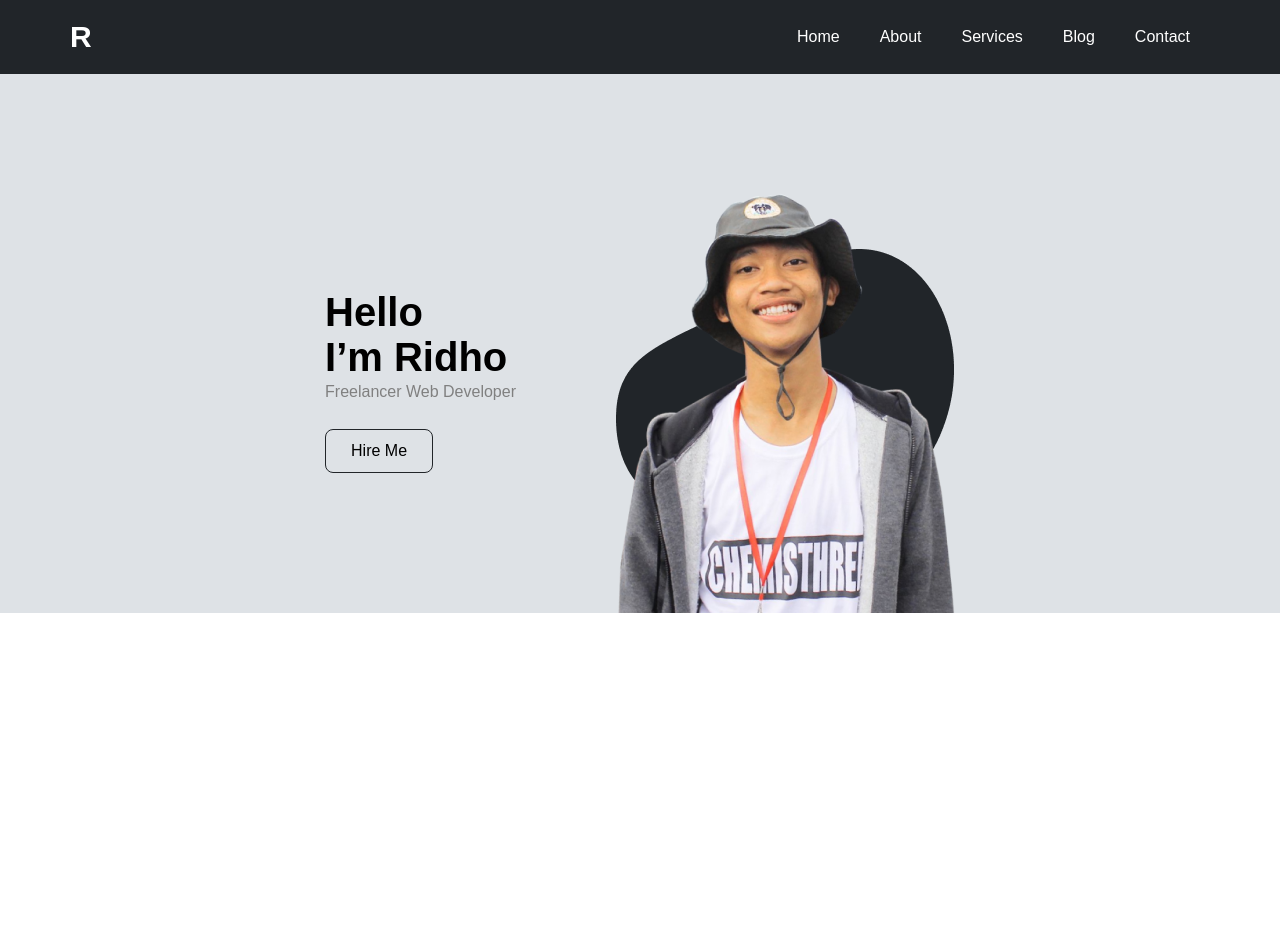
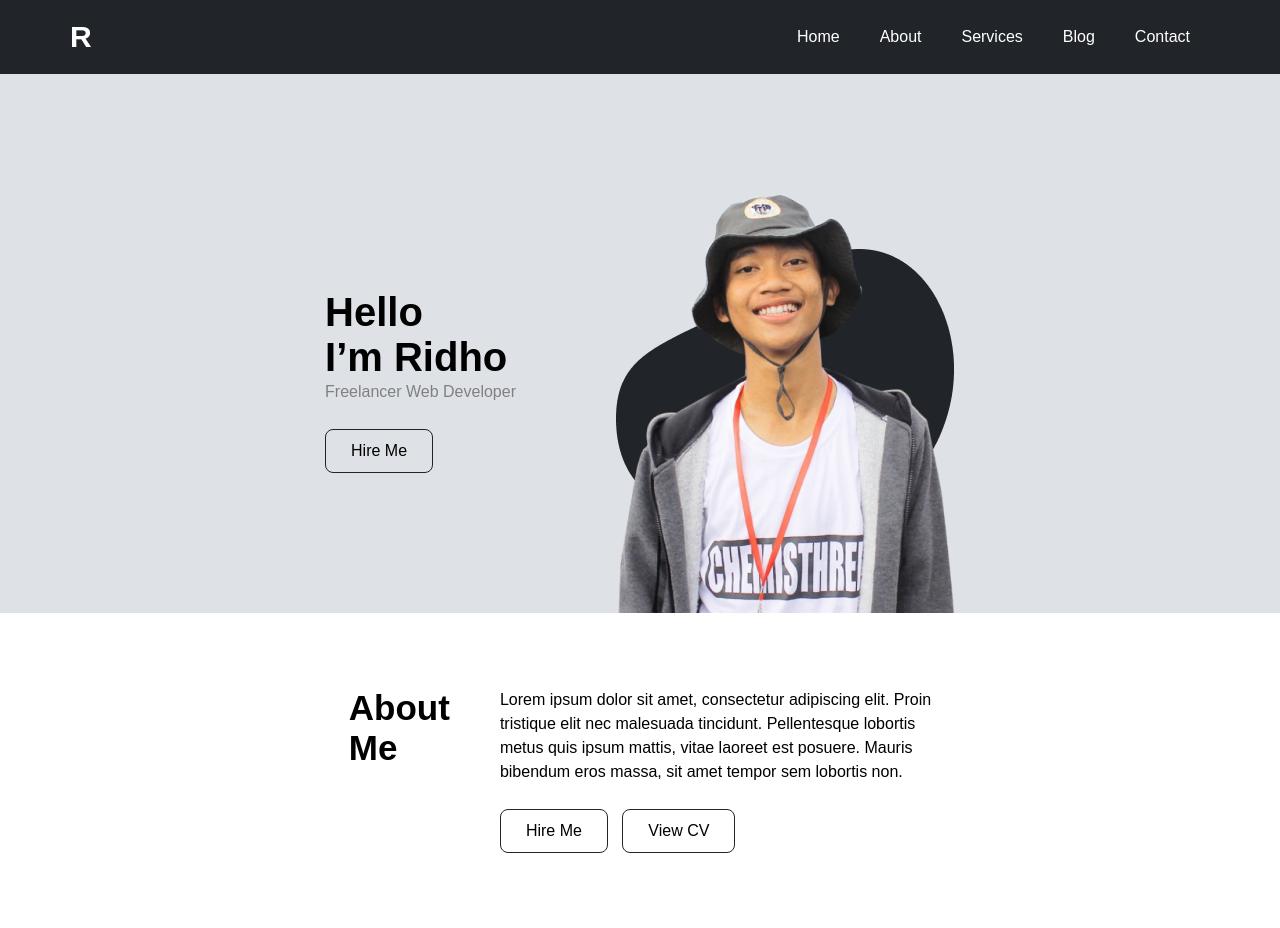
Before and after one commit to saadahmed18/R, a plain HTML site: page index.html in a window 1280 px wide. Before the commit the page ends 800 px from the top, so only its background shows below. Drawn offline with Linux system fonts and the light colour scheme.

Commit message:
Add About Section

```diff
--- a/assets/styles/main.css
+++ b/assets/styles/main.css
@@ -135,3 +135,35 @@ nav ul li a {
   color: var(--white);
   background-color: var(--dark-gunmetal);
 }
+.about {
+  padding: 75px 0;
+}
+@media (max-width:627px) {
+  .about {
+    text-align: center;
+  }
+}
+.about .container {
+  display: flex;
+  justify-content: center;
+  flex-wrap: wrap;
+  gap: 50px;
+}
+.about h2 {
+  font-size: 35px;
+}
+.about p {
+  line-height: 1.5;
+}
+.about a {
+  display: inline-block;
+  margin: 25px 10px 0 0;
+  padding: 12px 25px;
+  border-radius: 8px;
+  border: 1px solid var(--dark-gunmetal);
+  color: var(--black);
+}
+.about a:hover {
+  color: white;
+  background-color: var(--dark-gunmetal);
+}
--- a/index.html
+++ b/index.html
@@ -26,7 +26,7 @@
       </div>
     </header>
     <main>
-      <section class="hero">
+      <section class="hero" id="home">
         <div class="container">
           <div>
             <h1>
@@ -39,6 +39,24 @@
           <img src="assets/images/hero.webp" alt="hero" />
         </div>
       </section>
+      <section class="about" id="about">
+        <div class="container">
+          <h2>
+            About <br />
+            Me
+          </h2>
+          <div class="info">
+            <p>
+              Lorem ipsum dolor sit amet, consectetur adipiscing elit. Proin <br />
+              tristique elit nec malesuada tincidunt. Pellentesque lobortis <br />
+              metus quis ipsum mattis, vitae laoreet est posuere. Mauris <br />
+              bibendum eros massa, sit amet tempor sem lobortis non.
+            </p>
+            <a href="#">Hire Me</a>
+            <a href="#">View CV</a>
+          </div>
+        </div>
+      </section>
     </main>
   </body>
 </html>
```
